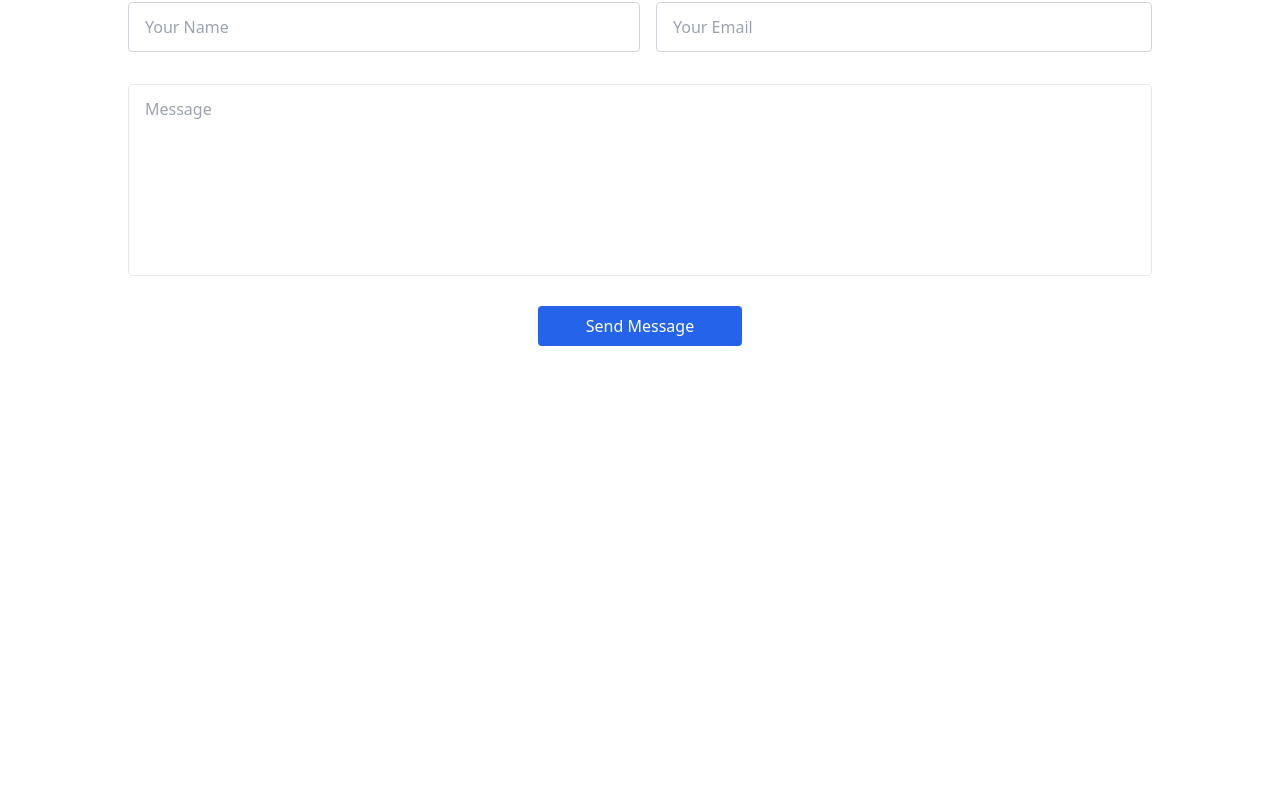
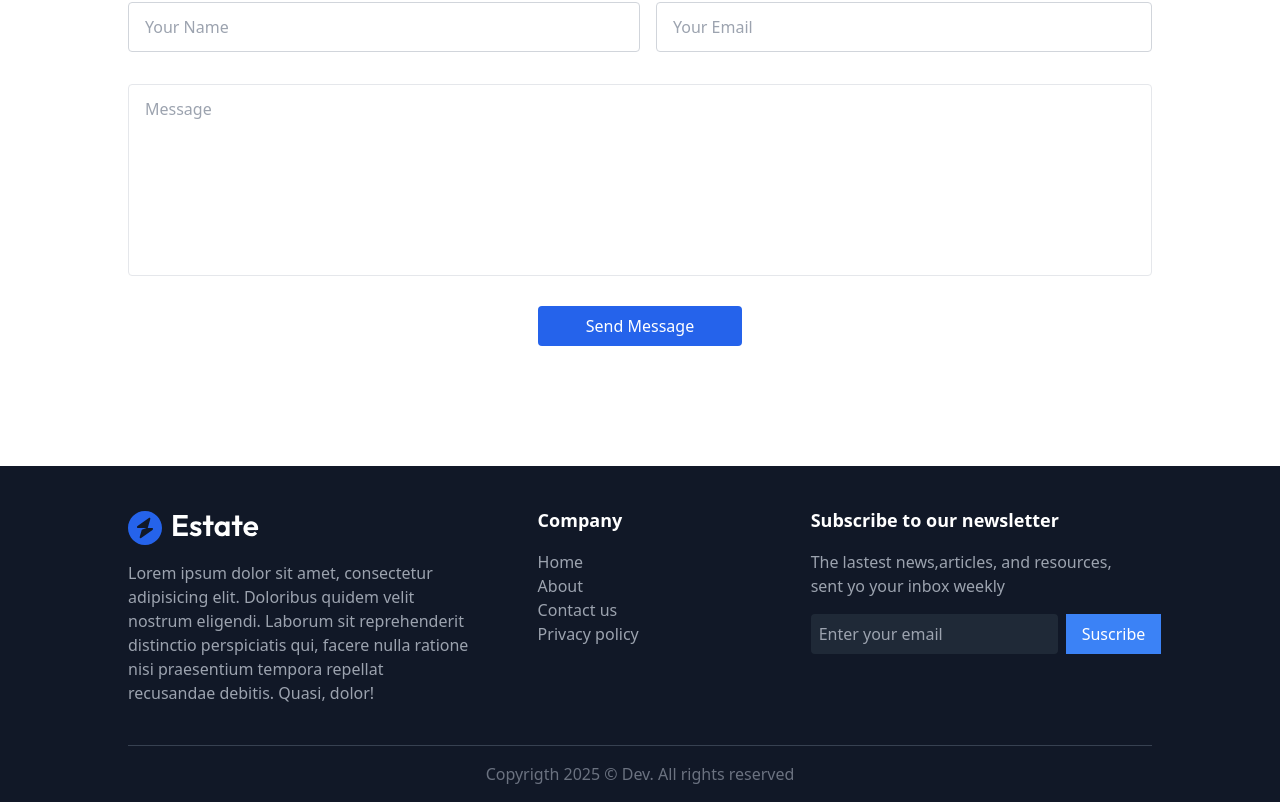
Before and after one commit to PrincxDevitt/app-website, a React (Vite) app: page / in a window 1280 px wide. Shown: the part 3606-4408 px from the top of the page. Before the commit the page ends 4072 px from the top, so only its background shows below. Built offline with nearby package versions, Linux system fonts and the light colour scheme.

Commit message:
Se creo el footer
Se creo el footer y se termino los estilos del mismo

```diff
--- a/src/App.jsx
+++ b/src/App.jsx
@@ -7,6 +7,7 @@
 import Testimonial from './components/Testimonial';
 import Contact from './components/Contact';
 import { ToastContainer } from 'react-toastify';
+import Footer from './components/Footer';
 
 const App = () => {
   return (
@@ -17,6 +18,7 @@
       <Projects/>
       <Testimonial/>
       <Contact/>
+      <Footer/>
     </div>
   )
 }
--- /dev/null
+++ b/src/components/Footer.jsx
@@ -0,0 +1,48 @@
+import React from 'react'
+import {assets} from '../assets/assets'
+
+const Footer = () => {
+  return (
+    <div className='pt-10 px-4 md:px-20 lg:px-32 bg-gray-900 w-full
+    overflow-hidden' id='Footer'>
+        <div className='container mx-auto flex flex-col md:flex-row
+        justify-between items-star'>
+            <div className='w-full md:w-1/3 mb-8 md:mb-0'>
+                <img src={assets.logo_dark} alt="" />
+                <p className='text-gray-400 mt-4'>Lorem ipsum dolor sit amet, consectetur adipisicing elit.
+                     Doloribus quidem velit nostrum eligendi.
+                    Laborum sit reprehenderit distinctio perspiciatis qui,
+                     facere nulla ratione nisi praesentium tempora repellat recusandae debitis.
+                     Quasi, dolor!</p>
+            </div>
+            <div className='w-full md:w-1/5 mb-8 md:mb-0'>
+                <h3 className='text-white text-lg font-bold mb-4'>Company</h3>
+                <ul className='flex flex-col grap-2 text-gray-400'>
+                    <a href="#Header" className='hover:text-white'>Home</a>
+                    <a href="#About" className='hover:text-white'>About</a>
+                    <a href="#Contact" className='hover:text-white'>Contact us</a>
+                    <a href="#" className='hover:text-white'>Privacy policy</a>
+                </ul>
+            </div>
+            <div className='w-full md:w-1/3'>
+            <h3 className='text-white text-lg font-bold mb-4'> Subscribe to our newsletter</h3>
+            <p className='text-gray-400 mb-4 max-w-80'>The lastest news,articles, and resources,
+                sent yo your inbox weekly</p>
+            <div className='flex gap-2'>
+                <input type="email" placeholder='Enter your email'
+                className='p-2 rounded bg-gray-800
+                 text-gray-400 broder border-gray-700
+                focus:outline-none w-full md:w-auto'/>
+                <button className='py-2 px-4 rouded bg-blue-500 text-white '>Suscribe</button>
+            </div>
+
+            </div>
+        </div>
+        <div className='border-t border-gray-700 py-4 mt-10 text-center text-gray-500'>
+            Copyrigth 2025 © Dev. All rights reserved
+        </div>
+    </div>
+  )
+}
+
+export default Footer
```
